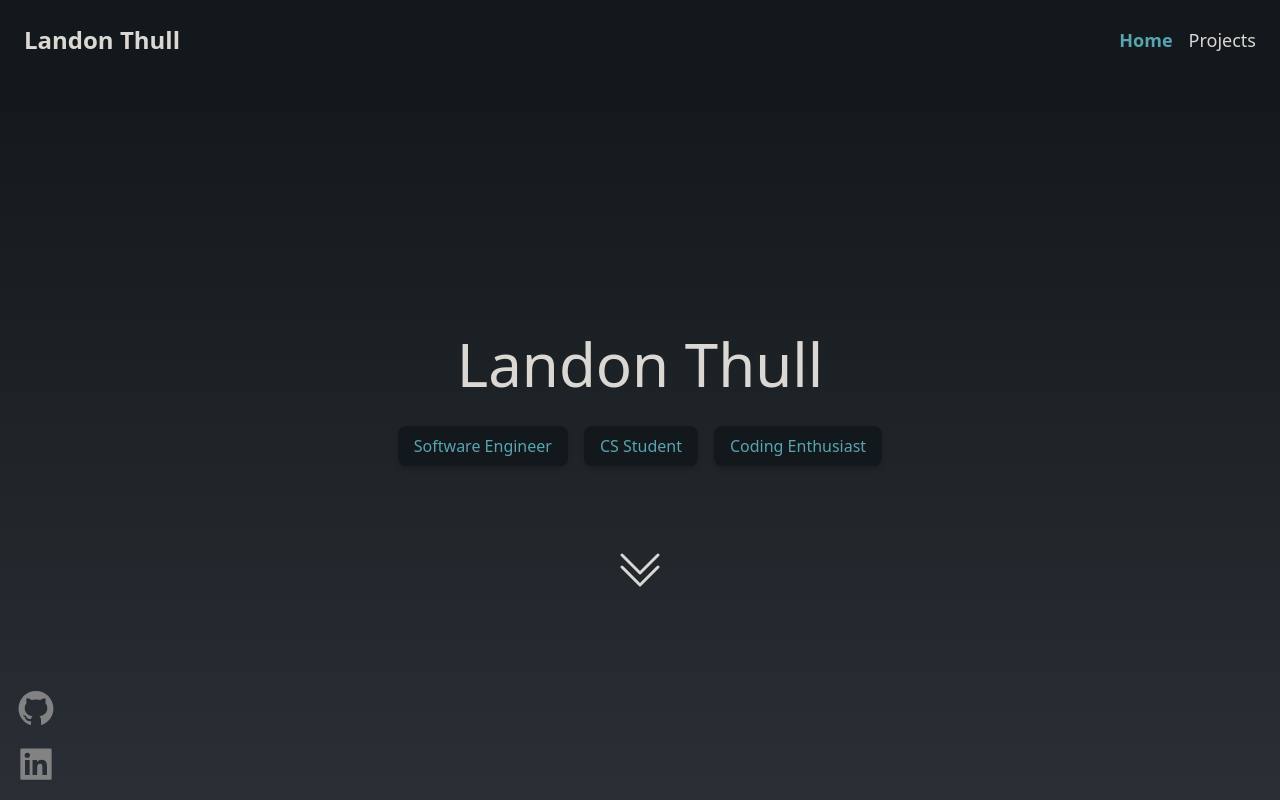
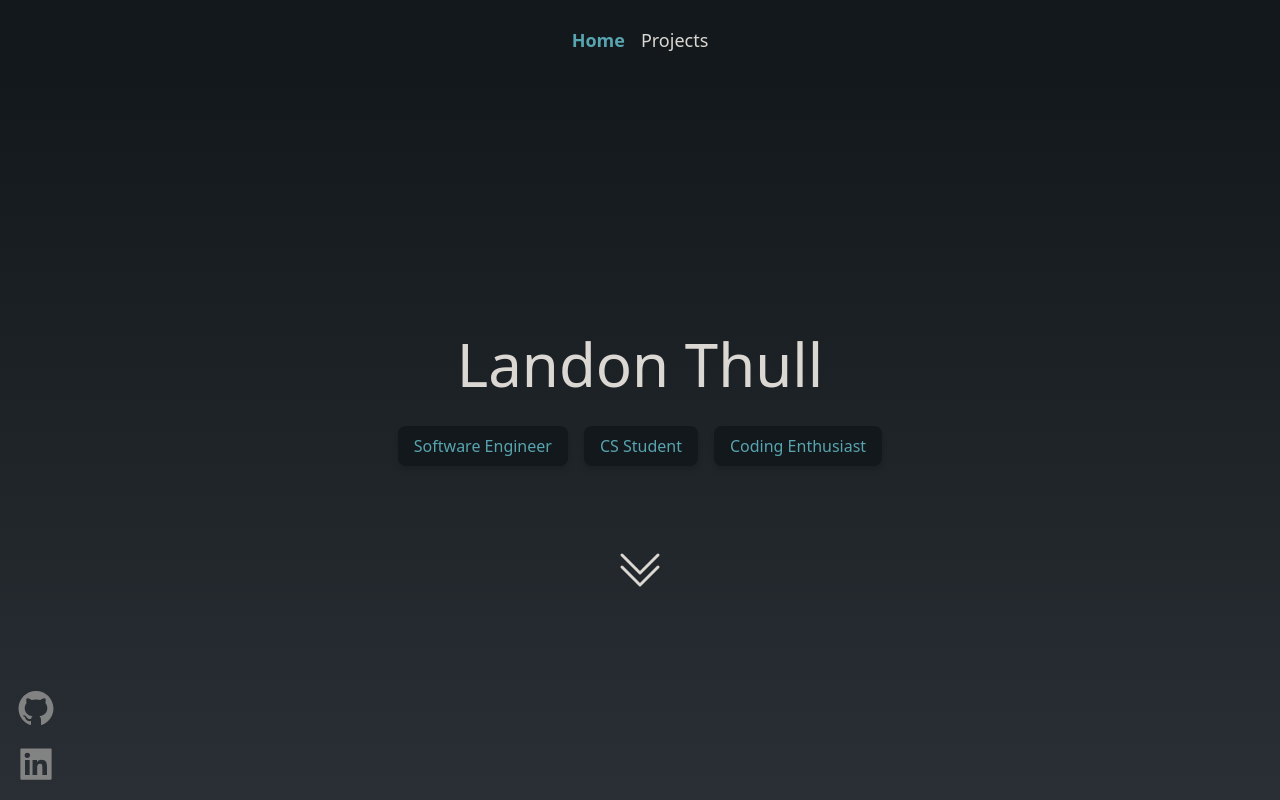
Before and after one commit to landon-thull/landonthull.com, a Next.js app: page / in a window 1280 px wide. Shown: the top 800 px of the page. Built offline with nearby package versions, Linux system fonts and the light colour scheme.

Commit message:
style: hide header name on desktop

```diff
--- a/src/components/Header.tsx
+++ b/src/components/Header.tsx
@@ -39,8 +39,8 @@ const Header = () => {
 
   return (
       <header className="fixed w-screen top-0 z-50 h-20 px-6 bg-black flex flex-wrap justify-center">
-        <div className="max-w-7xl grow h-20 flex justify-between items-center">
-          <p className="text-timber text-2xl font-bold">Landon Thull</p>
+        <div className="max-w-7xl grow h-20 flex justify-between md:justify-center items-center">
+          <p className="text-timber md:hidden text-2xl font-bold">Landon Thull</p>
           <nav className="hidden md:flex items-center gap-x-4">
             {navItems}
           </nav>
```
